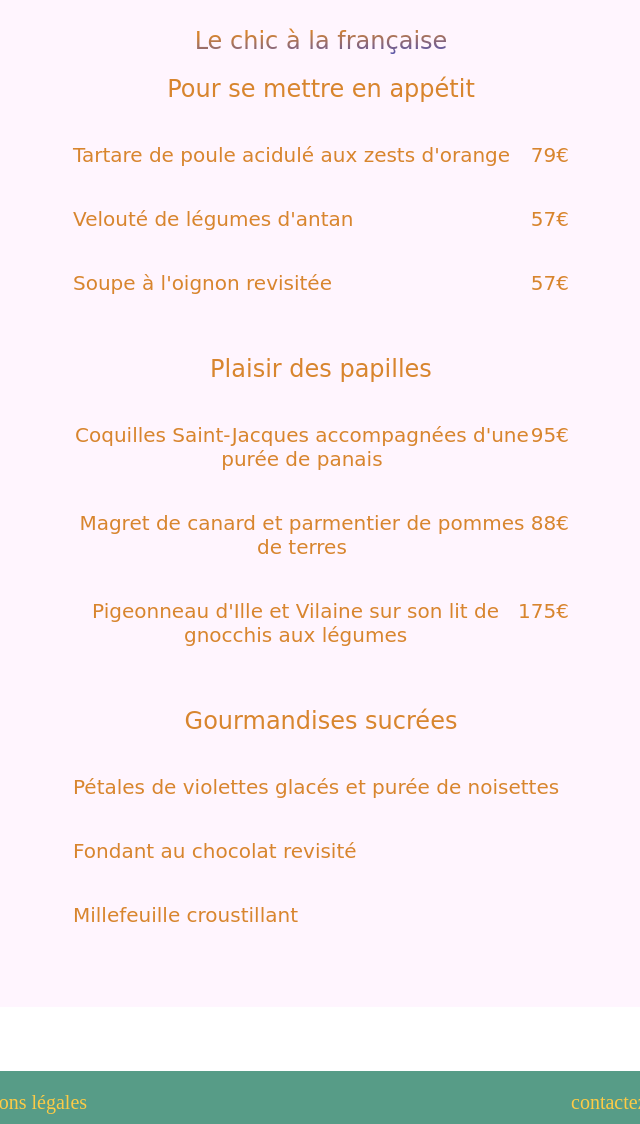
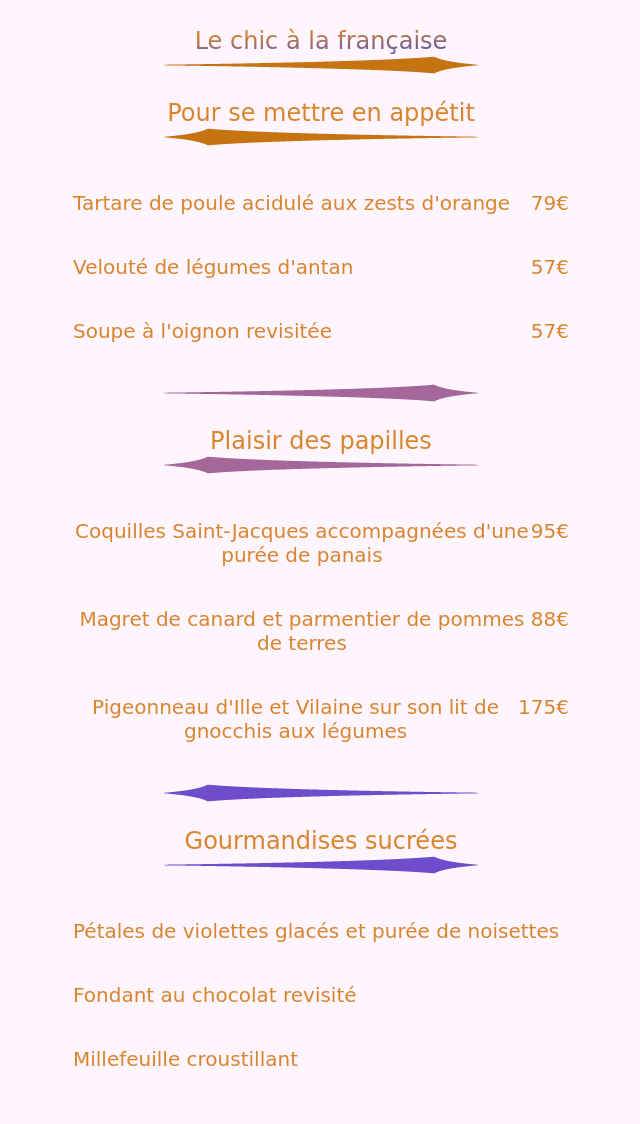
Before and after one commit to LefebvreAnthony/P3-OC, a website: page assets/menu/menu2.html in a window 1280 px wide. Shown: the part 200-1324 px from the top of the page, without its empty margins (319-959 px from the left). Drawn offline with Linux system fonts and the light colour scheme; a web font is replaced by a local one.

Commit message:
news borders

```diff
--- a/assets/menu/menu2.html
+++ b/assets/menu/menu2.html
@@ -16,7 +16,13 @@
             <div class="ctn__mid ctn--menu menu-2">
                 <h1 class="menu-2 menu--title-2">Le chic à la française</h1>
                 <section>
+                    <div>
+                        <img src="../img/borderM2.png" alt="borderDéco">
+                    </div>
                     <h2>Pour se mettre en appétit</h2>
+                    <div>
+                        <img class="BorderM-Droit" src="../img/borderM2.png" alt="borderDéco">
+                    </div>
                         <ul>
                             <li>
                                 <p>Tartare de poule acidulé aux zests d'orange</p>
@@ -33,7 +39,13 @@
                         </ul>
                 </section>
                 <section>
+                    <div>
+                        <img src="../img/borderM2-2.png" alt="borderDéco">
+                    </div>
                     <h2>Plaisir des papilles</h2>
+                    <div>
+                        <img class="BorderM-Droit" src="../img/borderM2-2.png" alt="borderDéco">
+                    </div>
                     <ul>
                         <li>
                             <p>Coquilles Saint-Jacques accompagnées d'une purée de panais</p>
@@ -50,7 +62,13 @@
                     </ul>
                 </section>
                 <section>
+                    <div>
+                        <img class="BorderM-Droit" src="../img/borderM2-3.png" alt="borderDéco">
+                    </div>
                     <h2>Gourmandises sucrées</h2>
+                    <div>
+                        <img src="../img/borderM2-3.png" alt="borderDéco">
+                    </div>
                     <ul>
                         <li>
                             <p>Pétales de violettes glacés et purée de noisettes</p>
--- a/assets/sass/main.scss
+++ b/assets/sass/main.scss
@@ -79,3 +79,6 @@ li{
     width: 20rem;
     margin: 3rem auto;
 }
+.BorderM-Droit{
+    transform: scaleX(-1);
+}
```
Also changed, not shown: assets/menu/menu1.html (+21 -0 lines), assets/menu/menu3.html (+18 -0 lines), assets/menu/menu4.html (+18 -0 lines), assets/css/style.css, assets/img/Note.png, assets/img/borderM1.png (added), assets/img/borderM2-2.png (added), assets/img/borderM2-3.png (added), assets/img/borderM2.png (added), assets/img/borderM3-2.png (added), assets/img/borderM3-3.png (added), assets/img/borderM3.png (added), assets/img/borderM4.png (added), 1 other file.
